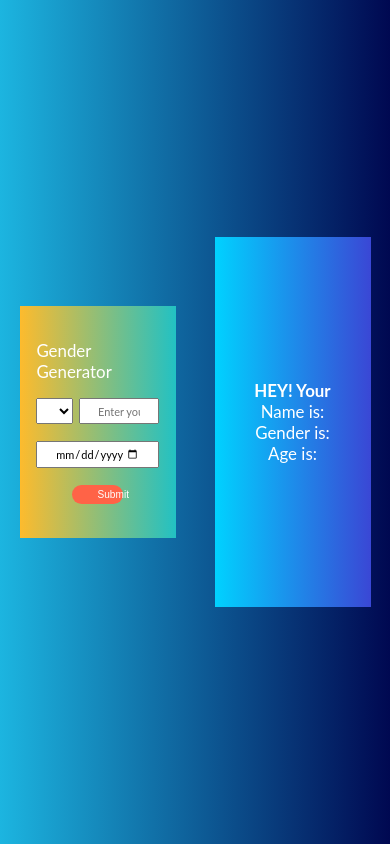
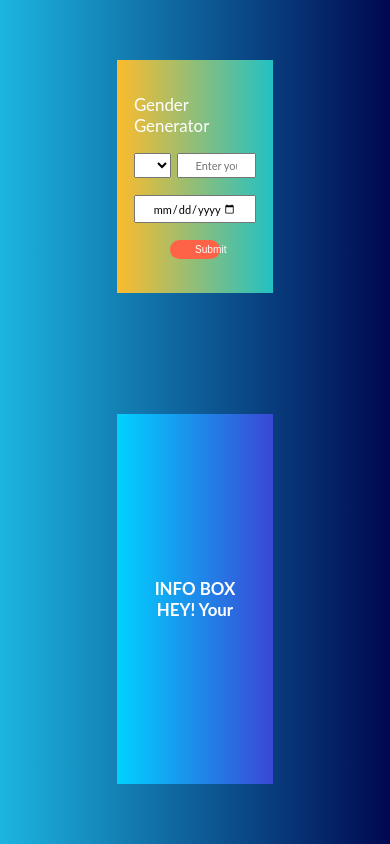
Before and after one commit to rick2k2/Gender-Dob-genrator, a plain HTML site: page index.html in a window 390 px wide. Drawn offline with Linux system fonts and the light colour scheme.

Commit message:
Modified in code index.html

```diff
--- a/index.css
+++ b/index.css
@@ -85,3 +85,18 @@ button:hover {
     font-size: 2vmax;
     font-family: "lato";
 }
+
+@media screen and (max-width: 500px) {
+  .app_container {
+  display: flex;
+  justify-content: space-around;
+  align-items: center;
+  background: linear-gradient(90deg, #1cb5e0 0%, #000851 100%);
+  width: 100%;
+  height: 100vh;
+  flex-direction: column;
+  flex-wrap: nowrap;
+
+
+}
+}
--- a/index.html
+++ b/index.html
@@ -29,10 +29,11 @@
             </div>
         </div>
         <div class="app_right_side">
+            <label>INFO BOX</label>
             <label>HEY! Your</label>
-            <p id="name_op">Name is:</p>
-            <p id="gender_op">Gender is:</p>
-            <p id="age_op">Age is:</p>
+            <p id="name_op"></p>
+            <p id="gender_op"></p>
+            <p id="age_op"></p>
         </div>
     </div>
     <script src="./index.js"></script>
```
